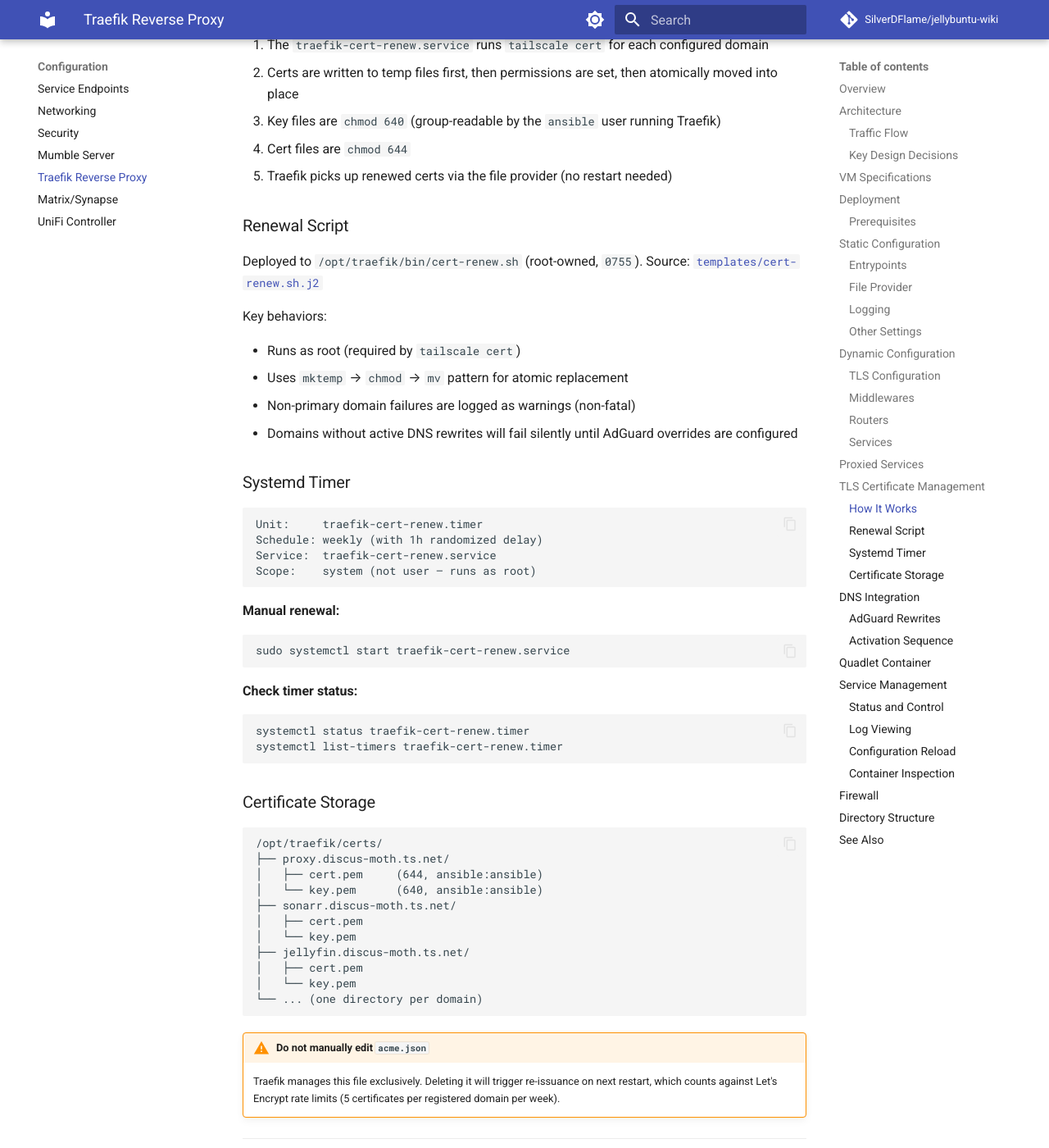
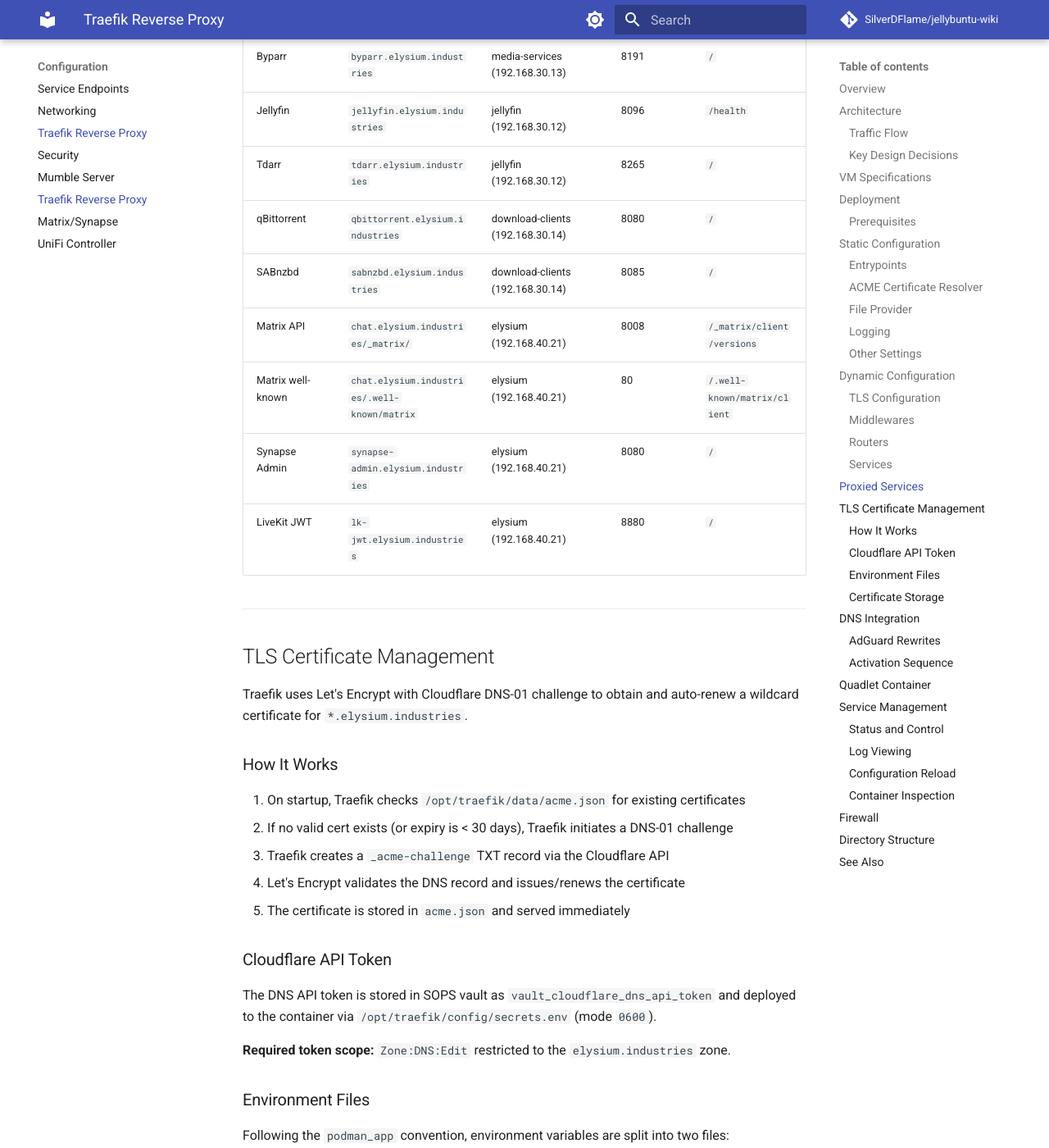
Before and after one commit to SilverDFlame/jellybuntu-wiki, an MkDocs documentation site: the page built from docs/configuration/traefik-setup.md, in a window 1280 px wide and 1400 px high, scrolled down 7981 px. Shown: the whole window at 82% size. Built offline with MkDocs 1.6.1 and Material for MkDocs 9.7.7, drawn with Linux system fonts in a browser that asks for light colours; comment, search, counter and statistics services are not loaded; some of the changed text lies outside the part shown.

Commit message:
docs: Traefik setup — Let's Encrypt + Cloudflare DNS-01 migration (#27)
* docs: update Traefik setup for Let's Encrypt + Cloudflare DNS-01 migration

Replace Tailscale certificate documentation with Let's Encrypt ACME
configuration. Update all service domains from discus-moth.ts.net to
elysium.industries. Document Cloudflare API token management, environment
file split pattern, and corrected middleware assignments for React SPAs.

Co-Authored-By: Claude Opus 4.6 <noreply@anthropic.com>

* docs: address PR #27 review feedback

Add admonition for acme.json deletion warning, clarify UFW scope
for inter-VLAN routing to proxy VM.

Co-Authored-By: Claude Opus 4.6 <noreply@anthropic.com>

---------

Co-authored-by: Claude Opus 4.6 <noreply@anthropic.com>

````diff
--- a/docs/configuration/traefik-setup.md
+++ b/docs/configuration/traefik-setup.md
@@ -15,7 +15,7 @@ Quadlet container on a dedicated VM.
 | **IP Address** | 192.168.10.20 |
 | **Runtime** | Rootless Podman (Quadlet systemd integration) |
 | **Proxy Engine** | Traefik v3 with file provider |
-| **TLS** | Tailscale certificates (`*.discus-moth.ts.net`) |
+| **TLS** | Let's Encrypt wildcard certificate (`*.elysium.industries`) via Cloudflare DNS-01 |
 | **Config Management** | Ansible role [`roles/traefik_proxy/`](https://github.com/SilverDFlame/jellybuntu/tree/main/roles/traefik_proxy) |
 
 Traefik terminates TLS for all internal services and routes traffic based on hostname (SNI/Host header).
@@ -29,31 +29,31 @@ to the appropriate backend over plain HTTP on the LAN.
 ### Traffic Flow
 
 ```text
-Client (Tailscale)
-    │
-    │  DNS query: sonarr.discus-moth.ts.net
-    ▼
+Client (LAN / Tailscale)
+    |
+    |  DNS query: sonarr.elysium.industries
+    v
 AdGuard Home (192.168.10.11)
-    │  DNS rewrite → 192.168.10.20 (proxy VM)
-    ▼
+    |  DNS rewrite -> 192.168.10.20 (proxy VM)
+    v
 Traefik (192.168.10.20:443)
-    │  TLS termination (Tailscale cert)
-    │  Host header match → route to backend
-    ▼
+    |  TLS termination (Let's Encrypt wildcard cert)
+    |  Host header match -> route to backend
+    v
 Backend Service (LAN IP:port)
     e.g., media-services (192.168.30.13:8989) for Sonarr
 ```
 
 ### Key Design Decisions
 
-- **File provider, not Docker provider** — Traefik reads routes from YAML config files, not from
+- **File provider, not Docker provider** -- Traefik reads routes from YAML config files, not from
   container labels. No Podman socket is mounted into the container.
-- **Direct LAN IPs for backends** — Backend services are addressed by their VLAN IP, not their
-  Tailscale hostname. This avoids a DNS loop: AdGuard rewrites `sonarr.discus-moth.ts.net` to the
+- **Direct LAN IPs for backends** -- Backend services are addressed by their VLAN IP, not their
+  Tailscale hostname. This avoids a DNS loop: AdGuard rewrites `sonarr.elysium.industries` to the
   proxy IP, so using the same hostname as the backend URL would route back to Traefik.
-- **Hot-reloadable dynamic config** — The file provider watches the dynamic config directory. Route
+- **Hot-reloadable dynamic config** -- The file provider watches the dynamic config directory. Route
   and middleware changes take effect without restarting the container.
-- **Rootless Podman** — The container runs under the `ansible` user with `NET_BIND_SERVICE` for
+- **Rootless Podman** -- The container runs under the `ansible` user with `NET_BIND_SERVICE` for
   ports 80/443. A sysctl (`net.ipv4.ip_unprivileged_port_start=80`) allows host-side binding.
 
 ---
@@ -78,7 +78,7 @@ Defined in [`infrastructure/terraform/vms.tf`](https://github.com/SilverDFlame/j
 
 ## Deployment
 
-Traefik is a **Phase 3** service — deployed after backend VMs are running and Tailscale is
+Traefik is a **Phase 3** service -- deployed after backend VMs are running and Tailscale is
 authenticated on the proxy VM.
 
 **Playbook:**
@@ -90,8 +90,8 @@ authenticated on the proxy VM.
 **Role dependencies** (from
 [`meta/main.yml`](https://github.com/SilverDFlame/jellybuntu/blob/main/roles/traefik_proxy/meta/main.yml)):
 
-- `common` — base system setup, Podman environment facts
-- `tailscale` — Tailscale installation and authentication
+- `common` -- base system setup, Podman environment facts
+- `tailscale` -- Tailscale installation and authentication
 
 **Deploy command:**
 
@@ -120,8 +120,29 @@ and deployed to `/opt/traefik/config/traefik.yaml`.
 
 | Name | Port | Behavior |
 |------|------|----------|
-| `web` | :80 | Permanent HTTP → HTTPS redirect |
+| `web` | :80 | Permanent HTTP -> HTTPS redirect |
 | `websecure` | :443 | TLS termination for all proxied services |
+
+### ACME Certificate Resolver
+
+Traefik's built-in ACME resolver obtains a wildcard certificate from Let's Encrypt using Cloudflare
+DNS-01 challenge:
+
+| Setting | Value |
+|---------|-------|
+| **Provider** | Let's Encrypt (production) |
+| **Challenge type** | Cloudflare DNS-01 |
+| **Domain** | `*.elysium.industries` |
+| **Storage** | `/opt/traefik/data/acme.json` |
+| **Auto-renewal** | ~30 days before expiry |
+| **Contact email** | `admin@elysium.industries` |
+
+DNS resolvers for the ACME challenge are explicitly set to `1.1.1.1:53` and `8.8.8.8:53` to bypass
+the local AdGuard DNS. This is necessary because AdGuard's split-horizon rewrites would cause the
+DNS-01 validation to check local records instead of public DNS.
+
+The Cloudflare DNS API token is stored in SOPS vault (`vault_cloudflare_dns_api_token`) and passed
+to the container via `secrets.env` (mode `0600`).
 
 ### File Provider
 
@@ -157,7 +178,7 @@ The dynamic config defines TLS settings, middlewares, routers, and service backe
 [`templates/traefik_dynamic.yaml.j2`](https://github.com/SilverDFlame/jellybuntu/blob/main/roles/traefik_proxy/templates/traefik_dynamic.yaml.j2)
 and deployed to `/opt/traefik/config/dynamic/services.yaml`.
 
-**Changes to dynamic config are hot-reloaded — no restart needed.**
+**Changes to dynamic config are hot-reloaded -- no restart needed.**
 
 ### TLS Configuration
 
@@ -178,14 +199,15 @@ tls:
         - TLS_ECDHE_RSA_WITH_CHACHA20_POLY1305_SHA256
 ```
 
-**Default certificate store**: The proxy VM's own Tailscale cert (`proxy.discus-moth.ts.net`) is
-used as the fallback. Per-domain certificates are loaded for each proxied service hostname.
+Certificates are managed by Traefik's ACME resolver -- a single wildcard cert (`*.elysium.industries`)
+covers all proxied services. The cert is stored in `/opt/traefik/data/acme.json` and auto-renewed
+approximately 30 days before expiry.
 
 ### Middlewares
 
 Two middleware profiles are defined:
 
-**`secure-headers`** — Strict security headers for most services:
+**`secure-headers`** -- Strict security headers for most services:
 
 - HSTS (1 year, includeSubdomains, preload)
 - `X-Content-Type-Options: nosniff`
@@ -207,22 +229,23 @@ with path-based routing for Matrix endpoints:
 
 | Router | Rule | Service | Middleware |
 |--------|------|---------|------------|
-| `matrix-well-known` | `Host(elysium...) && PathPrefix(/.well-known/matrix)` | `elysium-synapse-wellknown` | `secure-headers` |
-| `matrix-api` | `Host(elysium...) && PathPrefix(/_matrix)` | `elysium-synapse-api` | `secure-headers` |
-| `synapse-admin` | `Host(synapse-admin...)` | `elysium-synapse-admin` | `secure-headers` |
-| `lk-jwt-service` | `Host(lk-jwt...)` | `elysium-lk-jwt` | `secure-headers` |
-| `sonarr` | `Host(sonarr...)` | `sonarr-svc` | `secure-headers` |
-| `radarr` | `Host(radarr...)` | `radarr-svc` | `secure-headers` |
-| `prowlarr` | `Host(prowlarr...)` | `prowlarr-svc` | `secure-headers` |
-| `jellyseerr` | `Host(jellyseerr...)` | `jellyseerr-svc` | `secure-headers` |
-| `bazarr` | `Host(bazarr...)` | `bazarr-svc` | `secure-headers` |
-| `lidarr` | `Host(lidarr...)` | `lidarr-svc` | `secure-headers` |
-| `navidrome` | `Host(navidrome...)` | `navidrome-svc` | `secure-headers-media` |
-| `byparr` | `Host(byparr...)` | `byparr-svc` | `secure-headers` |
-| `jellyfin` | `Host(jellyfin...)` | `jellyfin-svc` | `secure-headers-media` |
-| `tdarr` | `Host(tdarr...)` | `tdarr-svc` | `secure-headers-media` |
-| `qbittorrent` | `Host(qbittorrent...)` | `qbittorrent-svc` | `secure-headers` |
-| `sabnzbd` | `Host(sabnzbd...)` | `sabnzbd-svc` | `secure-headers` |
+| `matrix-well-known` | `Host(chat.elysium.industries) && PathPrefix(/.well-known/matrix)` | `elysium-synapse-wellknown` | `secure-headers` |
+| `matrix-api` | `Host(chat.elysium.industries) && PathPrefix(/_matrix)` | `elysium-synapse-api` | `secure-headers` |
+| `synapse-admin` | `Host(synapse-admin.elysium.industries)` | `elysium-synapse-admin` | `secure-headers-media` |
+| `lk-jwt-service` | `Host(lk-jwt.elysium.industries)` | `elysium-lk-jwt` | `secure-headers` |
+| `sonarr` | `Host(sonarr.elysium.industries)` | `sonarr-svc` | `secure-headers-media` |
+| `radarr` | `Host(radarr.elysium.industries)` | `radarr-svc` | `secure-headers-media` |
+| `prowlarr` | `Host(prowlarr.elysium.industries)` | `prowlarr-svc` | `secure-headers-media` |
+| `jellyseerr` | `Host(jellyseerr.elysium.industries)` | `jellyseerr-svc` | `secure-headers-media` |
+| `bazarr` | `Host(bazarr.elysium.industries)` | `bazarr-svc` | `secure-headers-media` |
+| `lidarr` | `Host(lidarr.elysium.industries)` | `lidarr-svc` | `secure-headers-media` |
+| `navidrome` | `Host(navidrome.elysium.industries)` | `navidrome-svc` | `secure-headers-media` |
+| `byparr` | `Host(byparr.elysium.industries)` | `byparr-svc` | `secure-headers` |
+| `jellyfin` | `Host(jellyfin.elysium.industries)` | `jellyfin-svc` | `secure-headers-media` |
+| `tdarr` | `Host(tdarr.elysium.industries)` | `tdarr-svc` | `secure-headers-media` |
+| `qbittorrent` | `Host(qbittorrent.elysium.industries)` | `qbittorrent-svc` | `secure-headers` |
+| `sabnzbd` | `Host(sabnzbd.elysium.industries)` | `sabnzbd-svc` | `secure-headers-media` |
+| `acme-wildcard` | `Host(traefik.elysium.industries)` | `ping@internal` | *(none)* |
 
 > Matrix routers use priority values (`matrix-well-known: 20`, `matrix-api: 10`) to ensure
 > `/.well-known/matrix` paths match before the broader `/_matrix` prefix.
@@ -238,86 +261,61 @@ All services are HTTP load balancers pointing to backend LAN IPs. Each includes
 
 | Service | Domain | Backend VM | Backend Port | Health Check |
 |---------|--------|------------|--------------|--------------|
-| Sonarr | `sonarr.discus-moth.ts.net` | media-services (192.168.30.13) | 8989 | `/ping` |
-| Radarr | `radarr.discus-moth.ts.net` | media-services (192.168.30.13) | 7878 | `/ping` |
-| Prowlarr | `prowlarr.discus-moth.ts.net` | media-services (192.168.30.13) | 9696 | `/ping` |
-| Jellyseerr | `jellyseerr.discus-moth.ts.net` | media-services (192.168.30.13) | 5055 | `/` |
-| Bazarr | `bazarr.discus-moth.ts.net` | media-services (192.168.30.13) | 6767 | `/` |
-| Lidarr | `lidarr.discus-moth.ts.net` | media-services (192.168.30.13) | 8686 | `/ping` |
-| Navidrome | `navidrome.discus-moth.ts.net` | media-services (192.168.30.13) | 4533 | `/` |
-| Byparr | `byparr.discus-moth.ts.net` | media-services (192.168.30.13) | 8191 | `/` |
-| Jellyfin | `jellyfin.discus-moth.ts.net` | jellyfin (192.168.30.12) | 8096 | `/health` |
-| Tdarr | `tdarr.discus-moth.ts.net` | jellyfin (192.168.30.12) | 8265 | `/` |
-| qBittorrent | `qbittorrent.discus-moth.ts.net` | download-clients (192.168.30.14) | 8080 | `/` |
-| SABnzbd | `sabnzbd.discus-moth.ts.net` | download-clients (192.168.30.14) | 8085 | `/` |
-| Matrix API | `elysium.discus-moth.ts.net/_matrix/` | elysium (192.168.40.21) | 8008 | `/_matrix/client/versions` |
-| Matrix well-known | `elysium.discus-moth.ts.net/.well-known/matrix` | elysium (192.168.40.21) | 80 | `/.well-known/matrix/client` |
-| Synapse Admin | `synapse-admin.discus-moth.ts.net` | elysium (192.168.40.21) | 8080 | `/` |
-| LiveKit JWT | `lk-jwt.discus-moth.ts.net` | elysium (192.168.40.21) | 8880 | `/` |
+| Sonarr | `sonarr.elysium.industries` | media-services (192.168.30.13) | 8989 | `/ping` |
+| Radarr | `radarr.elysium.industries` | media-services (192.168.30.13) | 7878 | `/ping` |
+| Prowlarr | `prowlarr.elysium.industries` | media-services (192.168.30.13) | 9696 | `/ping` |
+| Jellyseerr | `jellyseerr.elysium.industries` | media-services (192.168.30.13) | 5055 | `/` |
+| Bazarr | `bazarr.elysium.industries` | media-services (192.168.30.13) | 6767 | `/` |
+| Lidarr | `lidarr.elysium.industries` | media-services (192.168.30.13) | 8686 | `/ping` |
+| Navidrome | `navidrome.elysium.industries` | media-services (192.168.30.13) | 4533 | `/` |
+| Byparr | `byparr.elysium.industries` | media-services (192.168.30.13) | 8191 | `/` |
+| Jellyfin | `jellyfin.elysium.industries` | jellyfin (192.168.30.12) | 8096 | `/health` |
+| Tdarr | `tdarr.elysium.industries` | jellyfin (192.168.30.12) | 8265 | `/` |
+| qBittorrent | `qbittorrent.elysium.industries` | download-clients (192.168.30.14) | 8080 | `/` |
+| SABnzbd | `sabnzbd.elysium.industries` | download-clients (192.168.30.14) | 8085 | `/` |
+| Matrix API | `chat.elysium.industries/_matrix/` | elysium (192.168.40.21) | 8008 | `/_matrix/client/versions` |
+| Matrix well-known | `chat.elysium.industries/.well-known/matrix` | elysium (192.168.40.21) | 80 | `/.well-known/matrix/client` |
+| Synapse Admin | `synapse-admin.elysium.industries` | elysium (192.168.40.21) | 8080 | `/` |
+| LiveKit JWT | `lk-jwt.elysium.industries` | elysium (192.168.40.21) | 8880 | `/` |
 
 ---
 
 ## TLS Certificate Management
 
-Traefik uses Tailscale-issued TLS certificates for each proxied domain. Certificates are managed
-by a systemd timer that runs a renewal script.
+Traefik uses Let's Encrypt with Cloudflare DNS-01 challenge to obtain and auto-renew a wildcard
+certificate for `*.elysium.industries`.
 
 ### How It Works
 
-1. The `traefik-cert-renew.service` runs `tailscale cert` for each configured domain
-2. Certs are written to temp files first, then permissions are set, then atomically moved into place
-3. Key files are `chmod 640` (group-readable by the `ansible` user running Traefik)
-4. Cert files are `chmod 644`
-5. Traefik picks up renewed certs via the file provider (no restart needed)
+1. On startup, Traefik checks `/opt/traefik/data/acme.json` for existing certificates
+2. If no valid cert exists (or expiry is < 30 days), Traefik initiates a DNS-01 challenge
+3. Traefik creates a `_acme-challenge` TXT record via the Cloudflare API
+4. Let's Encrypt validates the DNS record and issues/renews the certificate
+5. The certificate is stored in `acme.json` and served immediately
 
-### Renewal Script
+### Cloudflare API Token
 
-Deployed to `/opt/traefik/bin/cert-renew.sh` (root-owned, `0755`). Source:
-[`templates/cert-renew.sh.j2`](https://github.com/SilverDFlame/jellybuntu/blob/main/roles/traefik_proxy/templates/cert-renew.sh.j2)
+The DNS API token is stored in SOPS vault as `vault_cloudflare_dns_api_token` and deployed to the
+container via `/opt/traefik/config/secrets.env` (mode `0600`).
 
-Key behaviors:
+**Required token scope:** `Zone:DNS:Edit` restricted to the `elysium.industries` zone.
 
-- Runs as root (required by `tailscale cert`)
-- Uses `mktemp` → `chmod` → `mv` pattern for atomic replacement
-- Non-primary domain failures are logged as warnings (non-fatal)
-- Domains without active DNS rewrites will fail silently until AdGuard overrides are configured
+### Environment Files
 
-### Systemd Timer
+Following the `podman_app` convention, environment variables are split into two files:
 
-```text
-Unit:     traefik-cert-renew.timer
-Schedule: weekly (with 1h randomized delay)
-Service:  traefik-cert-renew.service
-Scope:    system (not user — runs as root)
-```
-
-**Manual renewal:**
-
-```bash
-sudo systemctl start traefik-cert-renew.service
-```
-
-**Check timer status:**
-
-```bash
-systemctl status traefik-cert-renew.timer
-systemctl list-timers traefik-cert-renew.timer
-```
+| File | Mode | Contents |
+|------|------|----------|
+| `/opt/traefik/config/container.env` | `0644` | Non-sensitive vars (timezone) |
+| `/opt/traefik/config/secrets.env` | `0600` | `CF_DNS_API_TOKEN` (Cloudflare) |
 
 ### Certificate Storage
 
+Certificates are stored in a single JSON file:
+
 ```text
-/opt/traefik/certs/
-├── proxy.discus-moth.ts.net/
-│   ├── cert.pem     (644, ansible:ansible)
-│   └── key.pem      (640, ansible:ansible)
-├── sonarr.discus-moth.ts.net/
-│   ├── cert.pem
-│   └── key.pem
-├── jellyfin.discus-moth.ts.net/
-│   ├── cert.pem
-│   └── key.pem
-└── ... (one directory per domain)
+/opt/traefik/data/
+└── acme.json    (0600, ansible:ansible -- contains private key)
 ```
 
 !!! warning "Do not manually edit `acme.json`"
@@ -348,11 +346,10 @@ traefik_enabled: false
 ### Activation Sequence
 
 1. Deploy Traefik on the proxy VM
-2. Verify Traefik is running and the primary cert (`proxy.discus-moth.ts.net`) is valid
+2. Verify Traefik is running and the wildcard cert (`*.elysium.industries`) is valid
 3. Set `traefik_enabled: true` in `adguard-vars.yml`
 4. Run the AdGuard playbook to apply DNS rewrites
-5. Run cert renewal to fetch per-service certs (now that DNS points to the proxy)
-6. Verify HTTPS access for each proxied service
+5. Verify HTTPS access for each proxied service
 
 ---
 
@@ -379,12 +376,19 @@ The container is defined as a Podman Quadlet unit, templated from
 |-----------|----------------|------|
 | `/opt/traefik/config/traefik.yaml` | `/etc/traefik/traefik.yaml` | ro |
 | `/opt/traefik/config/dynamic/` | `/etc/traefik/dynamic/` | ro |
-| `/opt/traefik/certs/` | `/etc/traefik/certs/` | ro |
+| `/opt/traefik/data/` | `/etc/traefik/data/` | rw |
 | `/opt/traefik/logs/` | `/var/log/traefik/` | rw |
+
+**Environment files:**
+
+| File | Mode |
+|------|------|
+| `/opt/traefik/config/container.env` | `0644` |
+| `/opt/traefik/config/secrets.env` | `0600` |
 
 **Published ports:**
 
-- `80:80` (HTTP → HTTPS redirect)
+- `80:80` (HTTP -> HTTPS redirect)
 - `443:443` (HTTPS TLS termination)
 
 ---
@@ -459,12 +463,16 @@ Defined in
 | 80 | TCP | HTTP (redirects to HTTPS) |
 | 443 | TCP | HTTPS (TLS termination) |
 
-UFW is restricted to the Management VLAN subnet (`192.168.10.0/24`).
+UFW is restricted to the Management VLAN subnet (`192.168.10.0/24`) and the Tailscale network
+(`100.64.0.0/10`). Legacy flat-LAN rules (`192.168.0.0/24`) remain until `ufw_remove_legacy` is
+enabled globally.
 
-> **Note:** Inter-VLAN routing is handled at the network layer (UniFi firewall rules). Clients on
-> other VLANs (e.g., VLAN 20 users) reach the proxy VM via routed traffic that arrives on the
-> Management VLAN interface. The UFW rule restricts inbound connections to the Management subnet
-> because all routed inter-VLAN traffic arrives from the gateway on that subnet.
+No `ufw_cross_vlan_rules` are needed on the proxy VM. Clients on the Management VLAN and Tailscale
+reach the proxy directly. The proxy **initiates outbound connections** to backends on other VLANs
+(Media VLAN 30, Communications VLAN 40) -- outbound traffic is allowed by UFW's default `allow
+outgoing` policy, so no inbound cross-VLAN rules are required on the proxy side. Backend VMs define
+their own `ufw_cross_vlan_rules` to accept connections from the Management VLAN where the proxy
+resides.
 
 ---
 
@@ -472,16 +480,14 @@ UFW is restricted to the Management VLAN subnet (`192.168.10.0/24`).
 
 ```text
 /opt/traefik/
-├── bin/
-│   └── cert-renew.sh          # TLS cert renewal script (root-owned)
-├── certs/                      # Per-domain TLS certificates
-│   ├── proxy.discus-moth.ts.net/
-│   ├── sonarr.discus-moth.ts.net/
-│   └── ...
 ├── config/
 │   ├── traefik.yaml            # Static configuration
+│   ├── container.env           # Non-sensitive env vars (0644)
+│   ├── secrets.env             # Cloudflare API token (0600)
 │   └── dynamic/
 │       └── services.yaml       # Dynamic configuration (routers, services, TLS)
+├── data/
+│   └── acme.json               # ACME certificate storage (0600, auto-managed)
 └── logs/
     ├── traefik.log             # Application log (JSON)
     └── access.log              # Access log (JSON)
@@ -491,12 +497,12 @@ UFW is restricted to the Management VLAN subnet (`192.168.10.0/24`).
 
 ## See Also
 
-- [Architecture Overview](../architecture.md) — infrastructure design and VM layout
-- [AdGuard Home](adguard-home.md) — DNS rewrite configuration
-- [Networking](networking.md) — VLAN design and firewall rules
-- [Service Endpoints](service-endpoints.md) — all service URLs and ports
-- [Phase 3: Services](../deployment/phase3-services.md) — deployment order
-- [Playbook Reference](../reference/playbooks.md) — complete playbook listing
-- [Container Resource Management](container-resource-management.md) — Podman memory/CPU limits
-- [Security](security.md) — security hardening and TLS practices
-- [Tailscale Auto-Approval](../reference/tailscale-auto-approval.md) — Tailscale ACL and device approval
+- [Architecture Overview](../architecture.md) -- infrastructure design and VM layout
+- [AdGuard Home](adguard-home.md) -- DNS rewrite configuration
+- [Networking](networking.md) -- VLAN design and firewall rules
+- [Service Endpoints](service-endpoints.md) -- all service URLs and ports
+- [Phase 3: Services](../deployment/phase3-services.md) -- deployment order
+- [Playbook Reference](../reference/playbooks.md) -- complete playbook listing
+- [Container Resource Management](container-resource-management.md) -- Podman memory/CPU limits
+- [Security](security.md) -- security hardening and TLS practices
+- [Tailscale Auto-Approval](../reference/tailscale-auto-approval.md) -- Tailscale ACL and device approval
--- a/mkdocs.yml
+++ b/mkdocs.yml
@@ -98,6 +98,7 @@ nav:
   - Configuration:
       - Service Endpoints: configuration/service-endpoints.md
       - Networking: configuration/networking.md
+      - Traefik Reverse Proxy: configuration/traefik-setup.md
       - Security: configuration/security.md
       - Mumble Server: configuration/mumble-setup.md
       - Traefik Reverse Proxy: configuration/traefik-setup.md
````
Also changed, not shown: other parts of docs/configuration/traefik-setup.md (+1 -1 lines).
